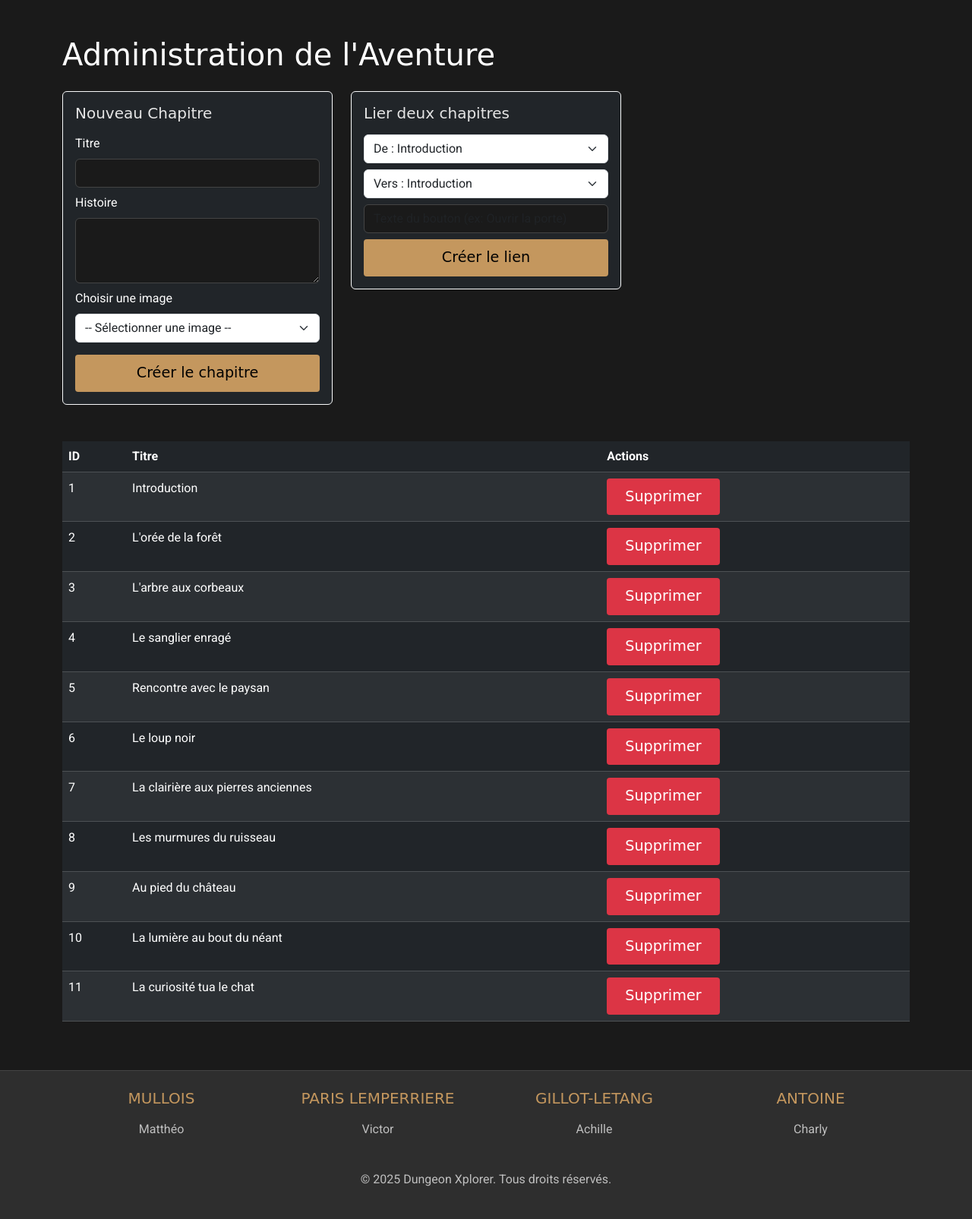
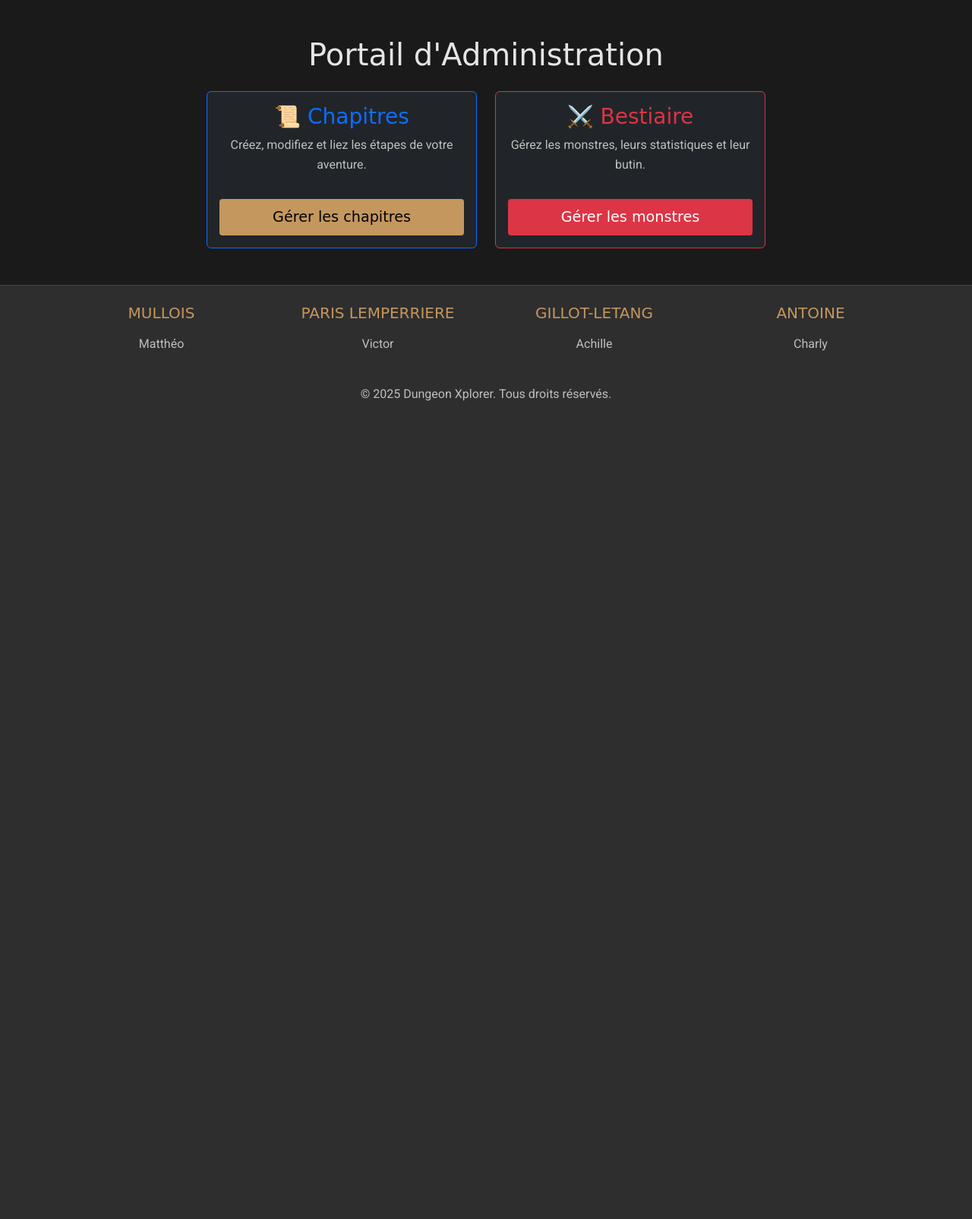
Before and after one commit to Charlou64/DungeonXplorer, a PHP site: page /DungeonXplorer/admin in a window 1280 px wide. Shown: the part 80-1685 px from the top of the page at 76% size. After the commit the page ends 608 px from the top, so only its background shows below. Run offline with PHP 8.4, Linux system fonts and the light colour scheme; a user stored in the database is signed in; data comes from the database, SQL or seed files in the repository; some web fonts are replaced.

Commit message:
[FEATURE] admin chapter and monsters

```diff
--- a/controllers/AdminController.php
+++ b/controllers/AdminController.php
@@ -16,28 +16,36 @@ class AdminController {
         return $stmt->fetchColumn() == 1;
     }
 
-    public function index() {
-        global $bdd;
-
-        // Récupération des chapitres pour le tableau
-        $chapters = $bdd->query("SELECT * FROM Chapter")->fetchAll(PDO::FETCH_ASSOC);
-
-        // Scan du dossier pour lister les images disponibles
+    private function getAvailableImages() {
         $imageFolder = $_SERVER['DOCUMENT_ROOT'] . $_SESSION["basepath"] . '/images/chapter/';
         $availableImages = [];
-
         if (is_dir($imageFolder)) {
-            // scandir liste les fichiers. On filtre pour ne garder que les images
             $files = scandir($imageFolder);
             foreach ($files as $file) {
-                $extension = strtolower(pathinfo($file, PATHINFO_EXTENSION));
-                if (in_array($extension, ['jpg', 'jpeg', 'png', 'gif', 'webp'])) {
+                if (in_array(strtolower(pathinfo($file, PATHINFO_EXTENSION)), ['jpg', 'jpeg', 'png', 'webp'])) {
                     $availableImages[] = $file;
                 }
             }
         }
+        return $availableImages;
+    }
 
+    public function index() {
         require_once 'views/admin/dashboard.php';
+    }
+
+    public function chapters() {
+        global $bdd;
+        $chapters = $bdd->query("SELECT * FROM Chapter")->fetchAll(PDO::FETCH_ASSOC);
+        $availableImages = $this->getAvailableImages();
+        require_once 'views/admin/chapters.php';
+    }
+
+    public function monsters() {
+        global $bdd;
+        $monsters = $bdd->query("SELECT * FROM Monster")->fetchAll(PDO::FETCH_ASSOC);
+        $chapters = $bdd->query("SELECT * FROM Chapter")->fetchAll(PDO::FETCH_ASSOC);
+        require_once 'views/admin/monsters.php';
     }
 
     public function createChapter() {
@@ -53,7 +61,7 @@ class AdminController {
             $stmt = $bdd->prepare("INSERT INTO Chapter (titre, content, image) VALUES (?, ?, ?)");
             $stmt->execute([$titre, $content, $dbPath]);
 
-            header('Location: ' . $_SESSION["basepath"] . '/admin');
+            header('Location: ' . $_SESSION["basepath"] . '/admin/chapters');
             exit;
         }
     }
@@ -62,7 +70,7 @@ class AdminController {
         global $bdd;
         // Les liens (Links) seront supprimés automatiquement via ON DELETE CASCADE dans votre SQL
         $bdd->prepare("DELETE FROM Chapter WHERE id = ?")->execute([$id]);
-        header('Location: ' . $_SESSION["basepath"] . '/admin');
+        header('Location: ' . $_SESSION["basepath"] . '/admin/chapters');
     }
 
     public function addLink() {
@@ -71,6 +79,30 @@ class AdminController {
             $stmt = $bdd->prepare("INSERT INTO Links (chapter_id, next_chapter_id, description) VALUES (?, ?, ?)");
             $stmt->execute([$_POST['source'], $_POST['destination'], $_POST['desc']]);
         }
-        header('Location: ' . $_SESSION["basepath"] . '/admin');
+        header('Location: ' . $_SESSION["basepath"] . '/admin/chapters');
+    }
+
+    public function createMonster() {
+        global $bdd;
+        if ($_SERVER['REQUEST_METHOD'] === 'POST') {
+            $stmt = $bdd->prepare("INSERT INTO Monster (name, pv, mana, initiative, strength, attack, xp) VALUES (?, ?, ?, ?, ?, ?, ?)");
+            $stmt->execute([
+                $_POST['name'], $_POST['pv'], $_POST['mana'],
+                $_POST['initiative'], $_POST['strength'], $_POST['attack'], $_POST['xp']
+            ]);
+            header('Location: ' . $_SESSION["basepath"] . '/admin/monsters');
+            exit;
+        }
+    }
+
+    public function linkMonster() {
+        global $bdd;
+        if ($_SERVER['REQUEST_METHOD'] === 'POST') {
+            // On utilise la table Encounter pour lier un monstre à un chapitre
+            $stmt = $bdd->prepare("INSERT INTO Encounter (chapter_id, monster_id) VALUES (?, ?)");
+            $stmt->execute([$_POST['chapter_id'], $_POST['monster_id']]);
+            header('Location: ' . $_SESSION["basepath"] . '/admin/monsters');
+            exit;
+        }
     }
 }
--- a/index.php
+++ b/index.php
@@ -101,9 +101,13 @@ $router->addRoute('character/create', 'CharacterController@create');
 $router->addRoute('character/{id}', 'CharacterController@show');
 
 $router->addRoute('admin', 'AdminController@index');
+$router->addRoute('admin/chapters', 'AdminController@chapters');
+$router->addRoute('admin/monsters', 'AdminController@monsters');
 $router->addRoute('admin/createChapter', 'AdminController@createChapter');
 $router->addRoute('admin/deleteChapter/{id}', 'AdminController@deleteChapter');
 $router->addRoute('admin/addLink', 'AdminController@addLink');
+$router->addRoute('admin/createMonster', 'AdminController@createMonster');
+$router->addRoute('admin/linkMonster', 'AdminController@linkMonster');
 
 
 // debug purposes
--- a/views/admin/dashboard.php
+++ b/views/admin/dashboard.php
@@ -1,85 +1,25 @@
-<main class="container my-5">
-    <h1 class="text-white mb-4">Administration de l'Aventure</h1>
+<main class="container my-5 text-white">
+    <h1 class="mb-4 text-center">Portail d'Administration</h1>
 
-    <div class="row">
-        <div class="col-md-4 mb-4">
-            <div class="card bg-dark text-white border-light">
-                <div class="card-body">
-                    <h5>Nouveau Chapitre</h5>
-                    <form action="<?= $_SESSION["basepath"] ?>/admin/createChapter" method="post">
-                        <div class="mb-2">
-                            <label class="form-label">Titre</label>
-                            <input type="text" name="titre" class="form-control" required>
-                        </div>
-
-                        <div class="mb-2">
-                            <label class="form-label">Histoire</label>
-                            <textarea name="content" class="form-control" rows="3"></textarea>
-                        </div>
-
-                        <div class="mb-3">
-                            <label class="form-label">Choisir une image</label>
-                            <select name="image_select" id="imageSelector" class="form-select" onchange="updatePreview()">
-                                <option value="">-- Sélectionner une image --</option>
-                                <?php foreach($availableImages as $img): ?>
-                                    <option value="<?= $img ?>"><?= $img ?></option>
-                                <?php endforeach; ?>
-                            </select>
-                        </div>
-
-                        <div class="mb-3 text-center">
-                            <img id="preview" src="" style="max-width: 100%; height: 100px; display: none; border-radius: 5px;">
-                        </div>
-
-                        <button type="submit" class="btn btn-primary w-100">Créer le chapitre</button>
-                    </form>
+    <div class="row g-4 justify-content-center">
+        <div class="col-md-4">
+            <div class="card bg-dark border-primary h-100 text-center">
+                <div class="card-body d-flex flex-column">
+                    <h3 class="card-title text-primary">📜 Chapitres</h3>
+                    <p class="card-text flex-grow-1">Créez, modifiez et liez les étapes de votre aventure.</p>
+                    <a href="<?= $_SESSION["basepath"] ?>/admin/chapters" class="btn btn-primary mt-3">Gérer les chapitres</a>
                 </div>
             </div>
         </div>
 
-        <div class="col-md-4 mb-4">
-            <div class="card bg-dark text-white border-light">
-                <div class="card-body">
-                    <h5>Lier deux chapitres</h5>
-                    <form action="<?= $_SESSION["basepath"] ?>/admin/addLink" method="post">
-                        <select name="source" class="form-select mb-2">
-                            <?php foreach($chapters as $c): ?>
-                                <option value="<?= $c['id'] ?>">De : <?= $c['titre'] ?></option>
-                            <?php endforeach; ?>
-                        </select>
-                        <select name="destination" class="form-select mb-2">
-                            <?php foreach($chapters as $c): ?>
-                                <option value="<?= $c['id'] ?>">Vers : <?= $c['titre'] ?></option>
-                            <?php endforeach; ?>
-                        </select>
-                        <input type="text" name="desc" class="form-control mb-2" placeholder="Texte du bouton (ex: Ouvrir la porte)">
-                        <button type="submit" class="btn btn-success w-100">Créer le lien</button>
-                    </form>
+        <div class="col-md-4">
+            <div class="card bg-dark border-danger h-100 text-center">
+                <div class="card-body d-flex flex-column">
+                    <h3 class="card-title text-danger">⚔️ Bestiaire</h3>
+                    <p class="card-text flex-grow-1">Gérez les monstres, leurs statistiques et leur butin.</p>
+                    <a href="<?= $_SESSION["basepath"] ?>/admin/monsters" class="btn btn-danger mt-3">Gérer les monstres</a>
                 </div>
             </div>
         </div>
     </div>
-
-    <table class="table table-dark table-striped mt-4">
-        <thead>
-            <tr>
-                <th>ID</th>
-                <th>Titre</th>
-                <th>Actions</th>
-            </tr>
-        </thead>
-        <tbody>
-            <?php foreach($chapters as $chapter): ?>
-            <tr>
-                <td><?= $chapter['id'] ?></td>
-                <td><?= htmlspecialchars($chapter['titre']) ?></td>
-                <td>
-                    <a href="<?= $_SESSION["basepath"] ?>/admin/deleteChapter/<?= $chapter['id'] ?>"
-                       class="btn btn-sm btn-danger"
-                       onclick="return confirm('Supprimer ce chapitre ?')">Supprimer</a>
-                </td>
-            </tr>
-            <?php endforeach; ?>
-        </tbody>
-    </table>
 </main>
```
Also changed, not shown: views/admin/chapters.php (added, +76 -0 lines), views/admin/monsters.php (added, +69 -0 lines).
